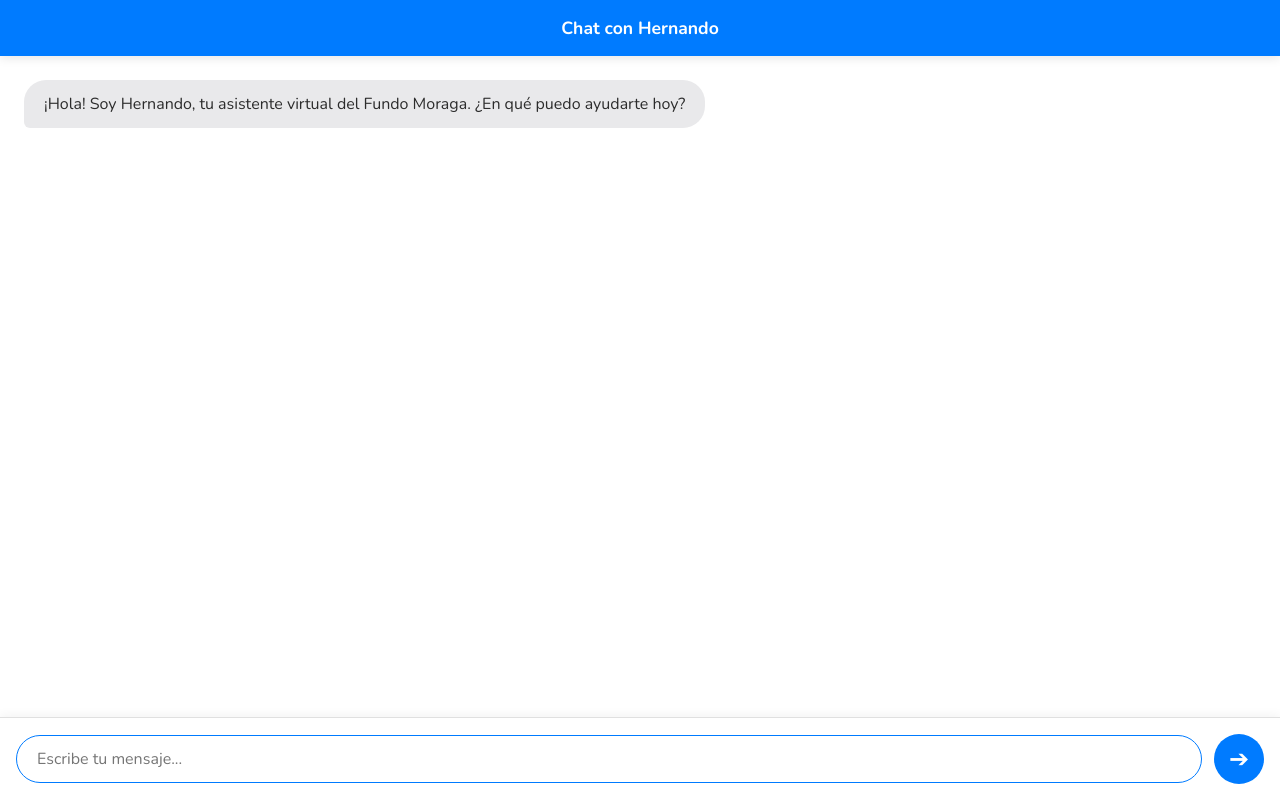
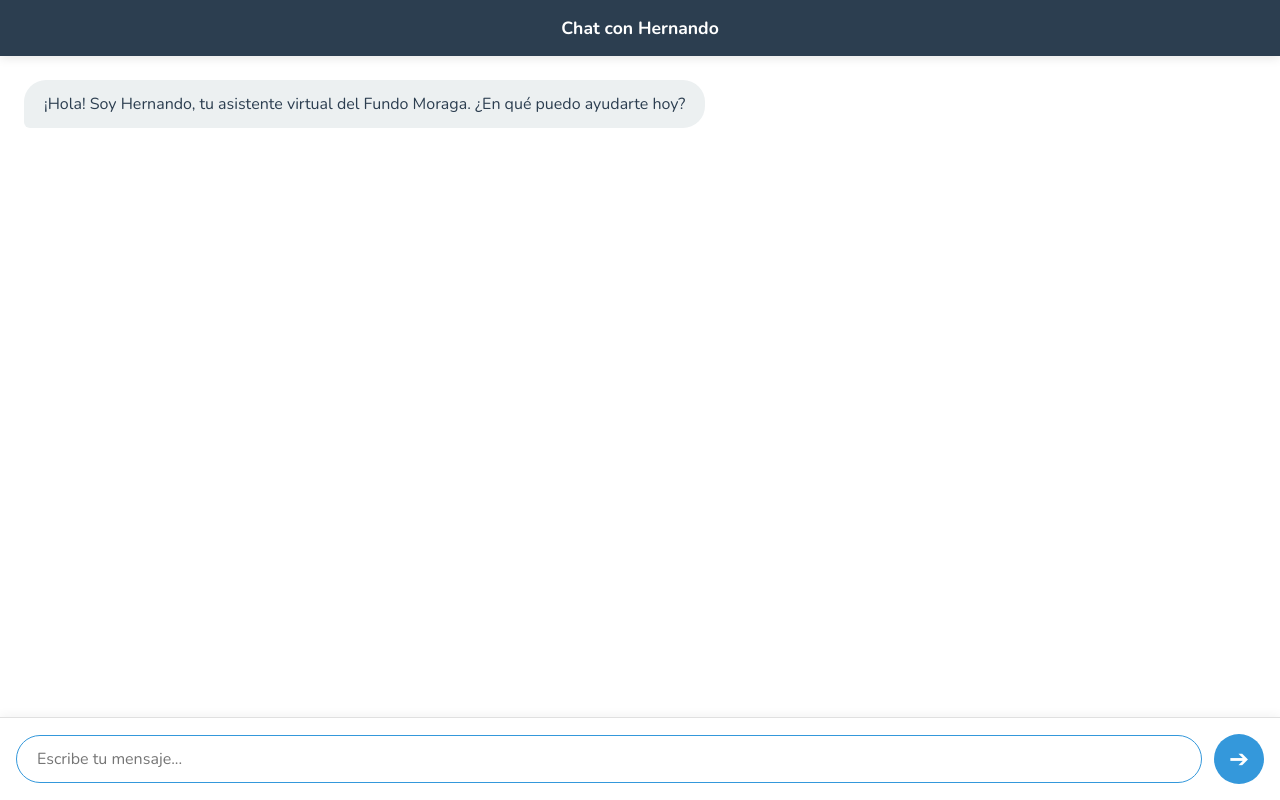
Before and after one commit to FundoMoraga/Fundo-Moraga, a Flask app: page /widget in a window 1280 px wide. Run offline with Flask 3, Linux system fonts and the light colour scheme; parts of the project's set-up code (start-up, migrations or seed data) failed here and were passed over.

Commit message:
feat: Update chat widget design to be more modern

```diff
--- a/templates/chat_widget.html
+++ b/templates/chat_widget.html
@@ -6,22 +6,35 @@
     <style>
         @import url('https://fonts.googleapis.com/css2?family=Nunito:wght@400;600;700&display=swap');
 
+        :root {
+            --background-color: #FFFFFF;
+            --ivory-light: #f5f5f0;
+            --header-color: #2c3e50;
+            --user-message-color: #3498db;
+            --bot-message-color: #ecf0f1;
+            --text-color-dark: #2c3e50;
+            --text-color-light: #ffffff;
+            --font-family: 'Nunito', sans-serif;
+        }
+
         body {
             margin: 0;
-            font-family: 'Nunito', sans-serif;
-            background-color: #f7f9fc;
+            font-family: var(--font-family);
+            background-color: var(--ivory-light);
         }
+
         #chatbox {
             width: 100vw;
             height: 100vh;
             display: flex;
             flex-direction: column;
             box-sizing: border-box;
-            background-color: #ffffff;
+            background-color: var(--background-color);
         }
+
         #chat-header {
-            background: #007bff;
-            color: white;
+            background: var(--header-color);
+            color: var(--text-color-light);
             padding: 1rem;
             text-align: center;
             font-weight: 700;
@@ -29,6 +42,7 @@
             box-shadow: 0 2px 10px rgba(0,0,0,0.1);
             z-index: 10;
         }
+
         #messages {
             flex: 1;
             overflow-y: auto;
@@ -37,6 +51,7 @@
             flex-direction: column;
             gap: 0.75rem;
         }
+
         .message {
             padding: 0.75rem 1.25rem;
             border-radius: 22px;
@@ -44,43 +59,49 @@
             line-height: 1.5;
             word-wrap: break-word;
         }
+
         .user-message {
-            background-image: linear-gradient(to right, #007bff, #0056b3);
-            color: white;
+            background-color: var(--user-message-color);
+            color: var(--text-color-light);
             align-self: flex-end;
             border-bottom-right-radius: 6px;
         }
+
         .bot-message {
-            background: #e9e9eb;
-            color: #2c2c2c;
+            background: var(--bot-message-color);
+            color: var(--text-color-dark);
             align-self: flex-start;
             border-bottom-left-radius: 6px;
         }
+
         #input-area {
             display: flex;
             align-items: center;
             padding: 1rem;
             border-top: 1px solid #e0e0e0;
-            background: #ffffff;
+            background: var(--background-color);
             box-shadow: 0 -2px 10px rgba(0,0,0,0.05);
         }
+
         #message-input {
             flex: 1;
             padding: 0.75rem 1.25rem;
             border: 1px solid #ccc;
             border-radius: 25px;
-            font-family: 'Nunito', sans-serif;
+            font-family: var(--font-family);
             font-size: 1rem;
             transition: border-color 0.2s;
         }
+
         #message-input:focus {
             outline: none;
-            border-color: #007bff;
+            border-color: var(--user-message-color);
         }
+
         #send-btn {
             margin-left: 0.75rem;
-            background: #007bff;
-            color: white;
+            background: var(--user-message-color);
+            color: var(--text-color-light);
             border: none;
             border-radius: 50%;
             width: 50px;
@@ -92,9 +113,11 @@
             justify-content: center;
             transition: background-color 0.2s;
         }
+
         #send-btn:hover {
-            background: #0056b3;
+            background: #2980b9;
         }
+
         #send-btn:disabled {
             background: #a0a0a0;
             cursor: not-allowed;
```
Also changed, not shown: codepen_instructions.md (+38 -15 lines).
